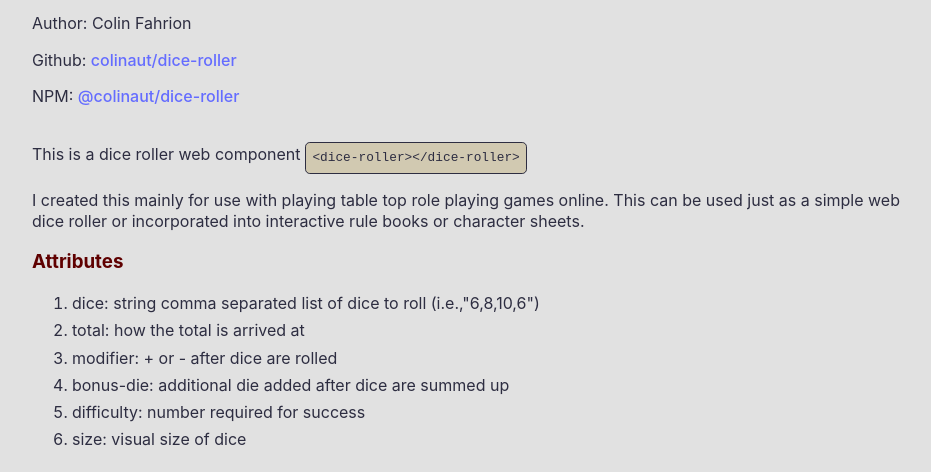
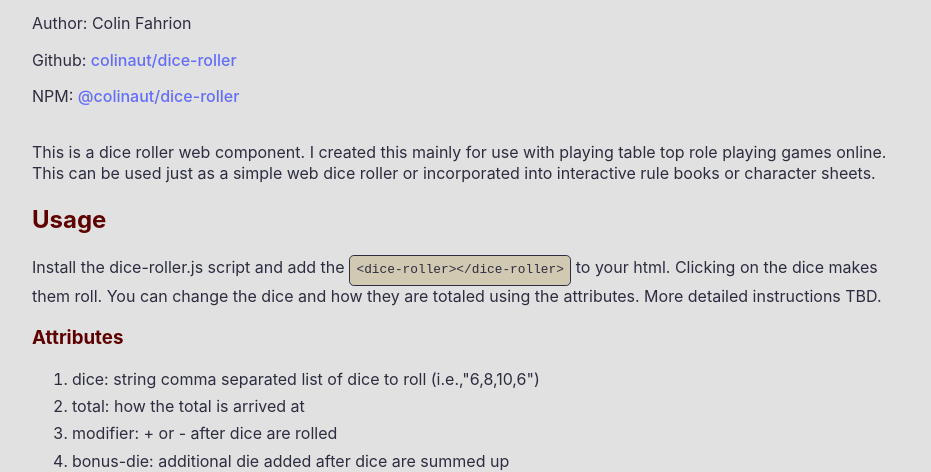
Before and after one commit to colinaut/dice-roller, a website built with Vite: page docs/index.html in a window 1280 px wide. Shown: the part 126-598 px from the top of the page, without its empty margins (174-1105 px from the left). Built offline with nearby package versions, Linux system fonts and the light colour scheme.

Commit message:
docs: clarification

```diff
--- a/docs/index.html
+++ b/docs/index.html
@@ -119,10 +119,14 @@
 				</div>
 			</header>
 			<section class="content">
-				<p>This is a dice roller web component <code>&lt;dice-roller>&lt;/dice-roller></code></p>
 				<p>
-					I created this mainly for use with playing table top role playing games online. This can be used just as a simple web dice roller or incorporated into
-					interactive rule books or character sheets.
+					This is a dice roller web component. I created this mainly for use with playing table top role playing games online. This can be used just as a simple web dice
+					roller or incorporated into interactive rule books or character sheets.
+				</p>
+				<h2>Usage</h2>
+				<p>
+					Install the dice-roller.js script and add the <code>&lt;dice-roller>&lt;/dice-roller></code> to your html. Clicking on the dice makes them roll. You can change
+					the dice and how they are totaled using the attributes. More detailed instructions TBD.
 				</p>
 				<h3>Attributes</h3>
 				<ol>
```
Also changed, not shown: index.html (+7 -3 lines), README.md.
